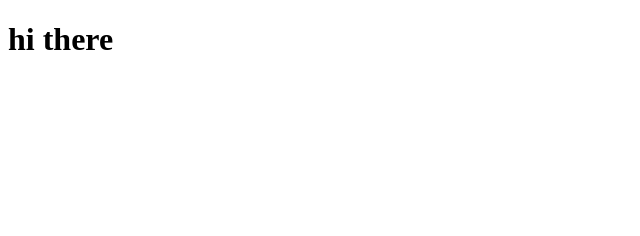
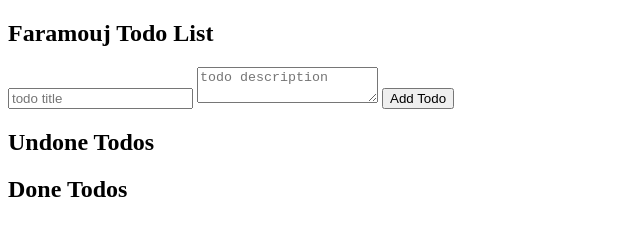
Before and after one commit to alirezaheibati/faramouj-todo, a website built with webpack: page output/index.html in a window 1280 px wide. Shown: the whole page, without its empty margins (0-640 px from the left). Built offline with nearby package versions, Linux system fonts and the light colour scheme.

Commit message:
develope html file

```diff
--- a/output/bundle.js
+++ b/output/bundle.js
@@ -1 +1 @@
-(()=>{"use strict";console.log("helooooo"),console.log("helooooo!!!"),console.log("byeeee!!!")})();
+(()=>{"use strict";console.log("helooooo"),console.log("helooooo!!!")})();
--- a/output/index.html
+++ b/output/index.html
@@ -3,10 +3,38 @@
   <head>
     <meta charset="UTF-8" />
     <meta name="viewport" content="width=device-width, initial-scale=1.0" />
+    <link
+      rel="stylesheet"
+      href="https://cdnjs.cloudflare.com/ajax/libs/font-awesome/6.1.2/css/all.min.css"
+      integrity="sha512-1sCRPdkRXhBV2PBLUdRb4tMg1w2YPf37qatUFeS7zlBy7jJI8Lf4VHwWfZZfpXtYSLy85pkm9GaYVYMfw5BC1A=="
+      crossorigin="anonymous"
+      referrerpolicy="no-referrer"
+    />
     <title>Faramouj Todo</title>
   </head>
   <body>
-    <h1>hi there</h1>
+    <div class="app-container">
+      <h2 class="app-title">Faramouj Todo List</h2>
+      <form class="todo-form" id="todo-form">
+        <input type="text" placeholder="todo title" id="todo-form_todo" />
+        <textarea
+          placeholder="todo description"
+          id="todo-form_description"
+        ></textarea>
+        <button type="submit" class="todo-form_btn" id="todo-form_send">
+          Add Todo
+        </button>
+      </form>
+
+      <div class="todos-container">
+        <h2>Undone Todos</h2>
+        <ul class="todos-list_container" id="undone-todos_container"></ul>
+      </div>
+      <div class="todos-container">
+        <h2>Done Todos</h2>
+        <ul class="todos-list_container" id="done-todos_container"></ul>
+      </div>
+    </div>
     <script src="bundle.js" defer></script>
   </body>
 </html>
```
